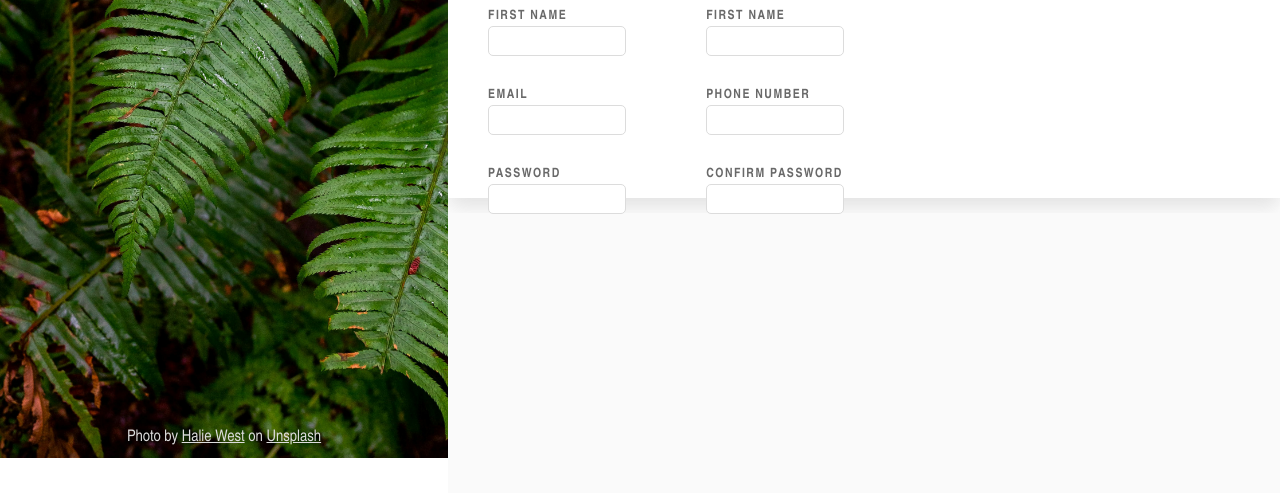
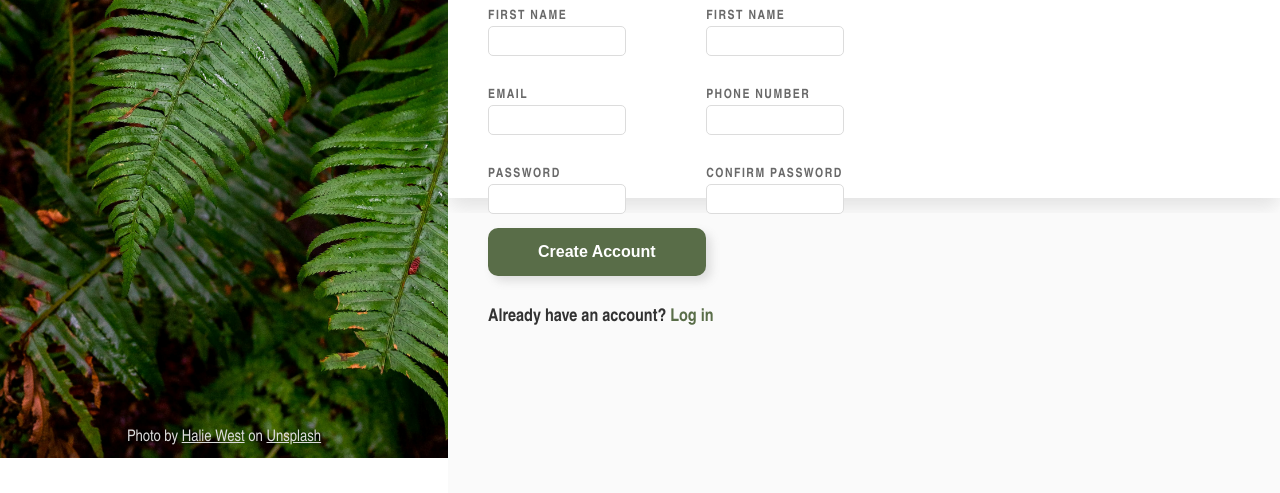
Before and after one commit to 99Twister/Sign-up-Form, a plain HTML site: page index.html in a window 1280 px wide. Shown: the part 342-835 px from the top of the page. Drawn offline with Linux system fonts and the light colour scheme.

Commit message:
Add submit button and log in option for existing accounts

```diff
--- a/index.html
+++ b/index.html
@@ -56,7 +56,8 @@
                 </div>
             </div>
             <div id="bottom">
-
+                <button type="submit">Create Account</button>
+                <p>Already have an account? <a href="">Log in</a></p>
             </div>
         </form>
     </main>
--- a/style.css
+++ b/style.css
@@ -55,6 +55,10 @@ main {
 #credit > p,
 #credit > p > a {
     color: rgb(220, 220, 220);
+}
+
+#credit > p > a:hover {
+    color: rgb(200, 200, 200);
 }
 
 form {
@@ -127,14 +131,6 @@ input:focus {
     box-shadow: rgba(110, 110, 110, 0.2) 3px 3px 6px;
 }
 
-#bottom {
-    margin-top: 15px;
-    box-sizing: border-box;
-    height: 35%;
-    width: 100%;
-    background-color:rgb(250, 250, 250);
-}
-
 .container {
     position: relative;
 }
@@ -153,3 +149,50 @@ input[type=password]:invalid + span::after {
     font-weight: bold;
     color: rgb(205, 53, 53);
 }
+
+#bottom {
+    box-sizing: border-box;
+    height: 35%;
+    width: 100%;
+    margin-top: 15px;
+    padding-top: 15px;
+    padding-left: 40px;
+    background-color:rgb(250, 250, 250);
+}
+
+button {
+    box-sizing: border-box;
+    padding: 15px 50px;
+    color: white;
+    background-color: #596D48;
+    border: none;
+    border-radius: 10px;
+    box-shadow: rgba(110, 110, 110, 0.2) 5px 5px 10px;
+    font-size: 1rem;
+    font-weight: bold;
+    transition: scale 0.2s;
+}
+
+button:hover {
+    scale: 1.05;
+    cursor: pointer;
+}
+
+button:active {
+    background-color: #49593b;
+}
+
+#bottom > p {
+    margin-top: 30px;
+    font-size: 1.1rem;
+    font-weight: bold;
+}
+
+#bottom > p > a {
+    text-decoration: none;
+    color: #596D48;
+}
+
+#bottom > p > a:hover {
+    color: #49593b;
+}
```
